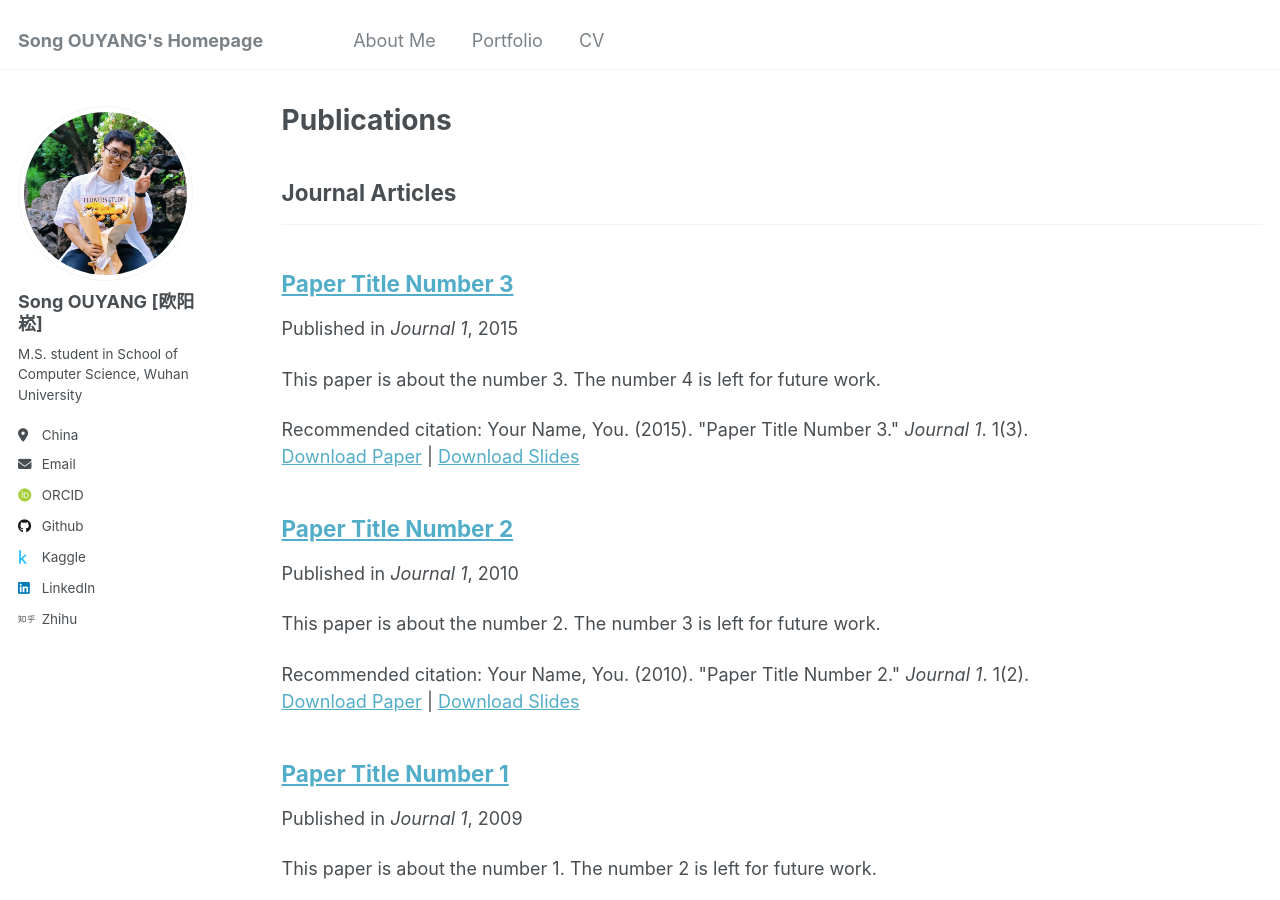
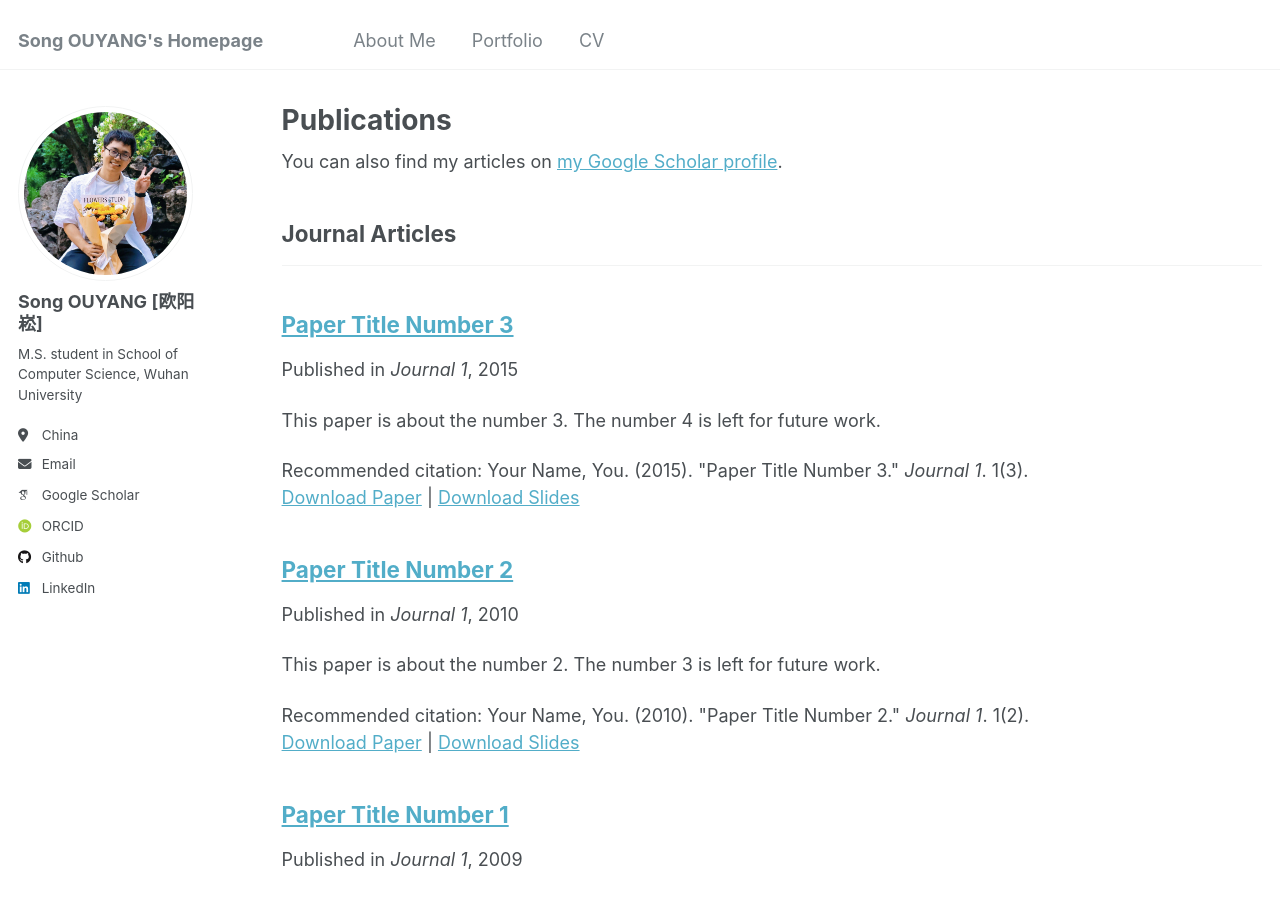
Before and after one commit to Gift-OYS/Gift-OYS.github.io, a Jekyll site: the page built from _pages/publications.html, in a window 1280 px wide and 900 px high. Built offline with Jekyll 4.4.1, drawn with Linux system fonts in a browser that asks for light colours; some web fonts are replaced; part of the change alters nothing that is shown.

Commit message:
Add google scholar

```diff
--- a/_config.yml
+++ b/_config.yml
@@ -32,7 +32,7 @@ author:
 
   # Academic websites
   arxiv            : # URL - Update with the correct link to your profile
-  googlescholar    :
+  googlescholar    : "https://scholar.google.com/citations?user=VD43DR0AAAAJ"
   impactstory      : # URL
   orcid            : "https://orcid.org/0009-0008-5693-7384"
   semantic         : # URL
@@ -44,7 +44,7 @@ author:
   codepen          : # Username
   dribbble         : # Username
   github           : "Gift-OYS"
-  kaggle           : "giftoys"
+  kaggle           :
   stackoverflow    : # User number or user number and name (i.e., use "1" or "1/jeff-atwood")
 
   # Social media
@@ -71,7 +71,7 @@ author:
   wikipedia        : # Username
   xing             : # Username
   youtube          : # Username
-  zhihu            : "https://www.zhihu.com/people/oysoys"  # URL
+  zhihu            : # URL
 
 # Publication Category - The following the list of publication categories and their headings
 publication_category:
```
